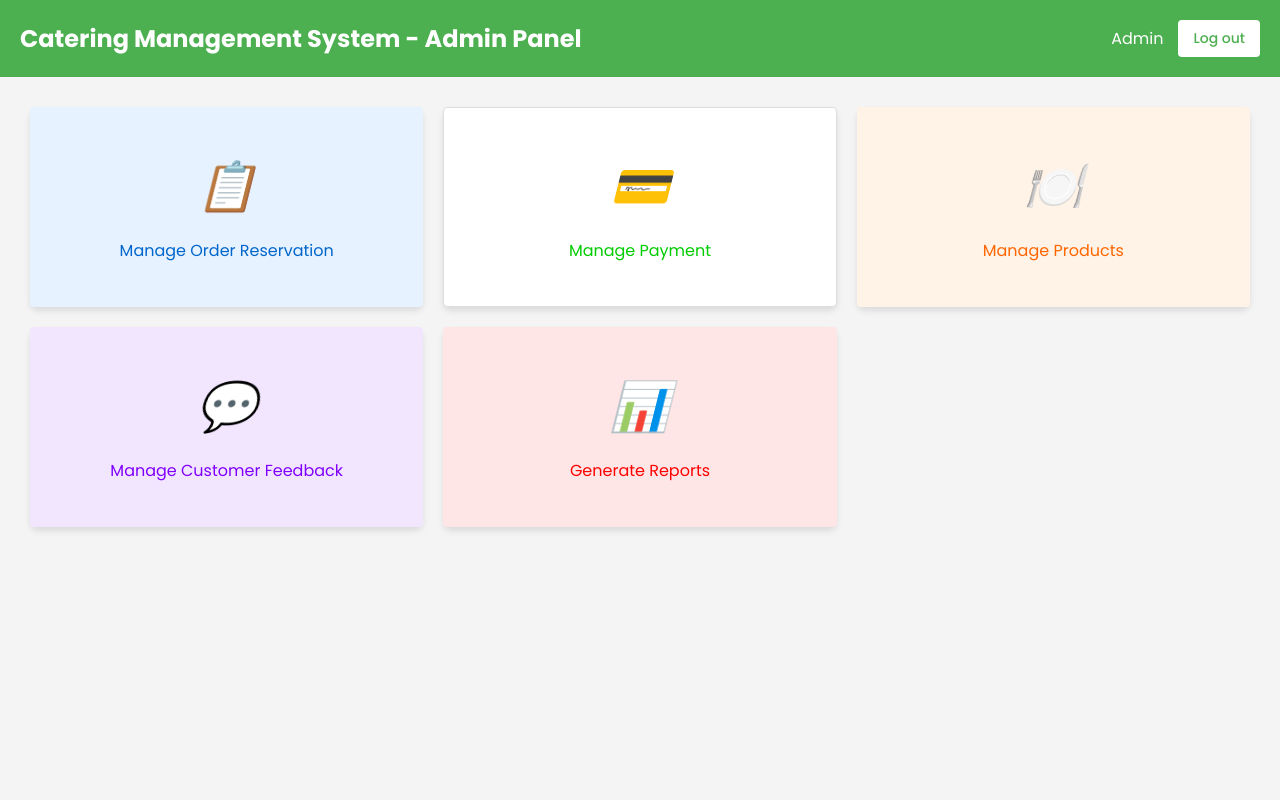
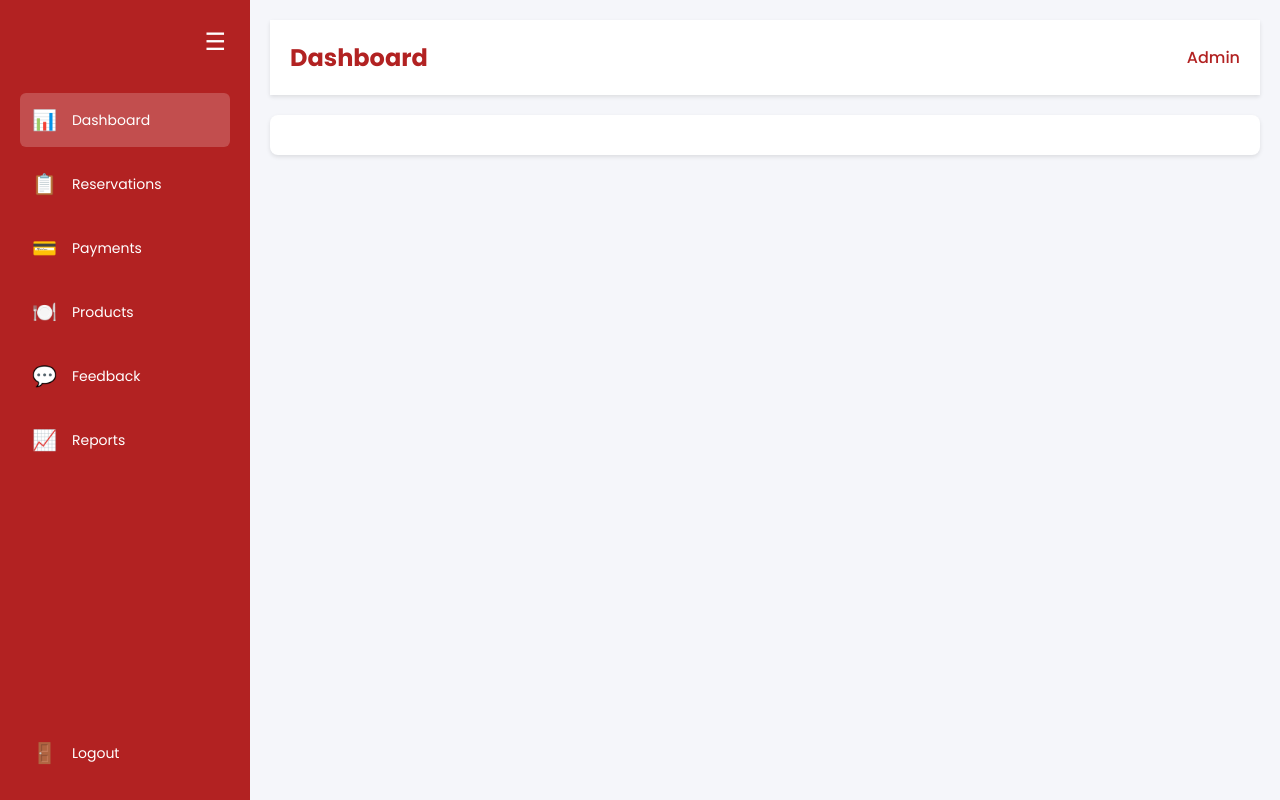
Before and after one commit to mrvndgl/catering-management-system, a React (Vite) app in the folder admin-staff-frontend/: page /admin/feedback in a window 1280 px wide. Both pictures are taken after a click on the button "Back to Dashboard". Built offline with nearby package versions, Linux system fonts and the light colour scheme; no server answers.

Commit message:
Updated ui for admin and staff

```diff
--- a/admin-staff-frontend/src/pages/Dashboard/AdminDashboard.css
+++ b/admin-staff-frontend/src/pages/Dashboard/AdminDashboard.css
@@ -1,27 +1,101 @@
-body {
-    margin: 0;
-    font-family: Arial, sans-serif;
-    background-color: #f4f4f4;
+.admin-dashboard {
+  display: flex;
+  min-height: 100vh;
 }
 
-  .admin-dashboard {
+.dashboard-sidebar {
+  width: 250px;
+  background-color: #B22222;
+  color: white;
+  padding: 20px;
+  transition: width 0.3s ease;
   display: flex;
   flex-direction: column;
-    height: 100vh;
+  gap: 10px;
+}
+
+.dashboard-sidebar.collapsed {
+  width: 80px;
+}
+
+.sidebar-toggle {
+  display: flex;
+  justify-content: flex-end;
+  margin-bottom: 20px;
+}
+
+.toggle-btn {
+  background: none;
+  border: none;
+  color: white;
+  font-size: 24px;
+  cursor: pointer;
+  padding: 4px;
+}
+
+.toggle-btn:hover {
+  background-color: #8F8F8F;
+}
+
+.nav-menu {
+  display: flex;
+  flex-direction: column;
+  gap: 10px;
+}
+
+.nav-link {
+  display: flex;
+  align-items: center;
+  gap: 15px;
+  padding: 12px;
+  width: 100%;
+  background: none;
+  border: none;
+  color: white;
+  cursor: pointer;
+  transition: background-color 0.3s ease;
+  border-radius: 6px;
+  text-align: left;
+}
+
+.nav-link:hover {
+  background-color: rgba(255, 255, 255, 0.1);
+}
+
+.nav-link.active {
+  background-color: rgba(255, 255, 255, 0.2);
+}
+
+.nav-icon {
+  font-size: 20px;
+  min-width: 24px;
+  display: flex;
+  align-items: center;
+  justify-content: center;
+}
+
+.dashboard-sidebar.collapsed .nav-text {
+  display: none;
+}
+
+.logout-link {
+  margin-top: auto;
 }
 
 .dashboard-header {
-    background-color: #4CAF50;
-    color: white;
+  background-color: white;
   padding: 20px;
   display: flex;
   justify-content: space-between;
   align-items: center;
+  box-shadow: 0 2px 4px rgba(0,0,0,0.1);
+  width: 100%;
 }
 
 .dashboard-header h1 {
   margin: 0;
-    font-size: 24px;
+  font-size: 1.5rem;
+  color: #B22222;
 }
 
 .user-info {
@@ -30,92 +104,32 @@ body {
   gap: 15px;
 }
 
-  .logout-btn {
-    background-color: #ffffff;
-    color: #4CAF50;
-    border: none;
-    padding: 8px 15px;
-    border-radius: 4px;
-    cursor: pointer;
+.user-info span {
+  color: #B22222;
   font-weight: 500;
 }
 
-  .logout-btn:hover {
-    background-color: #ff0000;
-    color: #ffffff;
+.dashboard-main {
+  flex: 1;
+  padding: 20px;
+  background-color: #f5f6fa;
 }
 
-  .dashboard-main {
-    flex-grow: 1;
-    padding: 30px;
+.content-area {
+  padding: 20px;
+  background-color: white;
+  border-radius: 8px;
+  margin-top: 20px;
+  box-shadow: 0 2px 4px rgba(0,0,0,0.1);
 }
 
-  .dashboard-grid {
-    display: grid;
-    grid-template-columns: repeat(3, 1fr);
-    gap: 20px;
-  }
-
-  .dashboard-card {
-    background-color: white;
-    border-radius: 8px;
-    box-shadow: 0 4px 6px rgba(0, 0, 0, 0.1);
-    transition: transform 0.3s ease;
-  }
-
-  .dashboard-card:hover {
-    transform: scale(1.05);
-  }
-
-  .dashboard-button {
-    width: 100%;
-    height: 200px;
-    display: flex;
-    flex-direction: column;
-    justify-content: center;
-    align-items: center;
-    background: none;
-    border: none;
-    cursor: pointer;
-    font-size: 16px;
-    gap: 15px;
-  }
-
-  .dashboard-button .icon {
-    font-size: 48px;
-  }
-
-  .order-reservation {
-    background-color: #e6f2ff;
-    color: #0066cc;
-  }
-
-  .payment {
-    background-color: #e6ffe6;
-    color: #00cc00;
-  }
-
-  .products {
-    background-color: #fff2e6;
-    color: #ff6600;
-  }
-
-  .feedback {
-    background-color: #f2e6ff;
-    color: #8000ff;
-  }
-
-  .reports {
-    background-color: #ffe6e6;
-    color: #ff0000;
-  }
-
+/* Logout Modal Styles */
 .logout-modal {
   position: fixed;
   top: 0;
   left: 0;
-    width: 100%;
-    height: 100%;
+  right: 0;
+  bottom: 0;
   background-color: rgba(0, 0, 0, 0.5);
   display: flex;
   justify-content: center;
@@ -124,29 +138,25 @@ body {
 }
 
 .logout-modal-content {
-    background-color: white;
+  background: white;
   padding: 30px;
   border-radius: 8px;
+  box-shadow: 0 4px 6px rgba(0,0,0,0.1);
   text-align: center;
-    box-shadow: 0 4px 6px rgba(0, 0, 0, 0.1);
+  max-width: 400px;
   width: 90%;
-    max-width: 400px;
 }
 
 .logout-modal-content h2 {
-    margin-top: 0;
-    color: #333;
-  }
-
-  .logout-modal-content p {
-    margin-bottom: 20px;
-    color: #666;
+  color: #B22222;
+  margin-bottom: 15px;
 }
 
 .logout-modal-actions {
   display: flex;
+  gap: 10px;
   justify-content: center;
-    gap: 15px;
+  margin-top: 20px;
 }
 
 .logout-confirm-btn,
@@ -155,24 +165,39 @@ body {
   border: none;
   border-radius: 4px;
   cursor: pointer;
-    font-size: 16px;
-    transition: background-color 0.3s ease;
+  font-weight: 500;
+  transition: all 0.3s ease;
 }
 
 .logout-confirm-btn {
-    background-color: #d9534f;
+  background-color: #B22222;
   color: white;
 }
 
 .logout-confirm-btn:hover {
-    background-color: #c9302c;
+  background-color: #8f2e2e;
 }
 
 .logout-cancel-btn {
-    background-color: #f0f0f0;
+  background-color: #e0e0e0;
   color: #333;
 }
 
 .logout-cancel-btn:hover {
-    background-color: #e0e0e0;
+  background-color: #bdbdbd;
 }
+
+/* Responsive Design */
+@media (max-width: 768px) {
+  .dashboard-header h1 {
+    font-size: 1.2rem;
+  }
+
+  .dashboard-sidebar {
+    width: 80px;
+  }
+
+  .nav-text {
+    display: none;
+  }
+}
--- a/admin-staff-frontend/src/pages/Dashboard/AdminDashboard.jsx
+++ b/admin-staff-frontend/src/pages/Dashboard/AdminDashboard.jsx
@@ -1,3 +1,4 @@
+// AdminDashboard.jsx
 import React, { useState } from "react";
 import { useNavigate } from "react-router-dom";
 import "./AdminDashboard.css";
@@ -5,28 +6,53 @@ import "./AdminDashboard.css";
 const AdminDashboard = () => {
   const navigate = useNavigate();
   const [showLogoutConfirm, setShowLogoutConfirm] = useState(false);
-  const [activeSection, setActiveSection] = useState(null);
+  const [activePage, setActivePage] = useState("dashboard");
+  const [isSidebarCollapsed, setIsSidebarCollapsed] = useState(false);
+
+  const navItems = [
+    {
+      id: "dashboard",
+      icon: "📊",
+      label: "Dashboard",
+      path: "/admin/dashboard",
+    },
+    {
+      id: "reservations",
+      icon: "📋",
+      label: "Reservations",
+      path: "/admin/reservations",
+    },
+    {
+      id: "payment",
+      icon: "💳",
+      label: "Payments",
+      path: "/admin/payments",
+    },
+    {
+      id: "products",
+      icon: "🍽️",
+      label: "Products",
+      path: "/admin/products",
+    },
+    {
+      id: "feedback",
+      icon: "💬",
+      label: "Feedback",
+      path: "/admin/feedback",
+    },
+    {
+      id: "reports",
+      icon: "📈",
+      label: "Reports",
+      path: "/admin/reports",
+    },
+  ];
 
   const handleButtonClick = (section) => {
-    setActiveSection(section);
-    switch (section) {
-      case "products":
-        navigate("/admin/products");
-        break;
-      case "reservations":
-        navigate("/admin/reservations");
-        break;
-      case "payment":
-        navigate("/admin/payments");
-        break;
-      case "feedback":
-        navigate("/admin/feedback");
-        break;
-      case "reports":
-        navigate("/admin/reports");
-        break;
-      default:
-        console.log(`No route defined for section: ${section}`);
+    setActivePage(section);
+    const item = navItems.find((item) => item.id === section);
+    if (item) {
+      navigate(item.path);
     }
   };
 
@@ -37,7 +63,6 @@ const AdminDashboard = () => {
   const confirmLogout = () => {
     localStorage.removeItem("token");
     localStorage.removeItem("employeeType");
-
     navigate("/login");
   };
 
@@ -45,41 +70,9 @@ const AdminDashboard = () => {
     setShowLogoutConfirm(false);
   };
 
-  const dashboardButtons = [
-    {
-      id: "order-reservation",
-      icon: "📋",
-      label: "Manage Order Reservation",
-      onClick: () => handleButtonClick("reservations"),
-    },
-    {
-      id: "payment",
-      icon: "💳",
-      label: "Manage Payment",
-      onClick: () => handleButtonClick("payment"),
-    },
-    {
-      id: "products",
-      icon: "🍽️",
-      label: "Manage Products",
-      onClick: () => handleButtonClick("products"),
-    },
-    {
-      id: "feedback",
-      icon: "💬",
-      label: "Manage Customer Feedback",
-      onClick: () => handleButtonClick("feedback"),
-    },
-    {
-      id: "reports",
-      icon: "📊",
-      label: "Generate Reports",
-      onClick: () => handleButtonClick("reports"),
-    },
-  ];
-
   return (
     <div className="admin-dashboard">
+      {/* Logout Modal */}
       {showLogoutConfirm && (
         <div className="logout-modal">
           <div className="logout-modal-content">
@@ -97,31 +90,53 @@ const AdminDashboard = () => {
         </div>
       )}
 
-      <header className="dashboard-header">
-        <h1>Catering Management System - Admin Panel</h1>
-        <div className="user-info">
-          <span>Admin</span>
-          <button className="logout-btn" onClick={handleLogoutClick}>
-            Log out
+      {/* Sidebar */}
+      <div
+        className={`dashboard-sidebar ${isSidebarCollapsed ? "collapsed" : ""}`}
+      >
+        <div className="sidebar-toggle">
+          <button
+            onClick={() => setIsSidebarCollapsed(!isSidebarCollapsed)}
+            className="toggle-btn"
+          >
+            ☰
           </button>
         </div>
-      </header>
 
-      <main className="dashboard-main">
-        <div className="dashboard-grid">
-          {dashboardButtons.map((button) => (
-            <div key={button.id} className="dashboard-card">
-              <button
-                className={`dashboard-button ${button.id}`}
-                onClick={button.onClick}
-              >
-                <i className="icon">{button.icon}</i>
-                <span>{button.label}</span>
-              </button>
-            </div>
+        <nav className="nav-menu">
+          {navItems.map((item) => (
+            <button
+              key={item.id}
+              onClick={() => handleButtonClick(item.id)}
+              className={`nav-link ${activePage === item.id ? "active" : ""}`}
+            >
+              <span className="nav-icon">{item.icon}</span>
+              {!isSidebarCollapsed && (
+                <span className="nav-text">{item.label}</span>
+              )}
+            </button>
           ))}
+        </nav>
+
+        <button className="nav-link logout-link" onClick={handleLogoutClick}>
+          <span className="nav-icon">🚪</span>
+          {!isSidebarCollapsed && <span className="nav-text">Logout</span>}
+        </button>
+      </div>
+
+      <div className="dashboard-main">
+        <header className="dashboard-header">
+          <h1>{activePage.charAt(0).toUpperCase() + activePage.slice(1)}</h1>
+          <div className="user-info">
+            <span>Admin</span>
+          </div>
+        </header>
+
+        {/* Content area for each page will be rendered here */}
+        <div className="content-area">
+          {/* Page specific content will be rendered here */}
         </div>
-      </main>
+      </div>
     </div>
   );
 };
--- a/admin-staff-frontend/src/pages/Dashboard/StaffDashboard.css
+++ b/admin-staff-frontend/src/pages/Dashboard/StaffDashboard.css
@@ -1,12 +1,14 @@
+/* Main Layout */
 .dashboard-container {
   display: flex;
   height: 100vh;
   font-family: Arial, sans-serif;
 }
 
+/* Sidebar Styles */
 .sidebar {
   width: 250px;
-    background-color: #2c3e50;
+  background-color: #B22222;
   color: white;
   transition: width 0.3s;
   position: relative;
@@ -17,6 +19,8 @@
 }
 
 .sidebar.collapsed .sidebar-title,
+.sidebar.collapsed .nav-button span,
+.sidebar.collapsed .nav-text,
 .sidebar.collapsed .nav-button span {
   display: none;
 }
@@ -26,7 +30,7 @@
   display: flex;
   align-items: center;
   justify-content: space-between;
-    border-bottom: 1px solid #34495e;
+  border-bottom: 1px solid #ffffff;
 }
 
 .sidebar-title {
@@ -48,8 +52,10 @@
 
 .toggle-button:hover {
   opacity: 0.8;
+  background-color: #8F8F8F;
 }
 
+/* Navigation Styles */
 .sidebar-nav {
   padding: 20px 0;
 }
@@ -68,11 +74,15 @@
   gap: 10px;
 }
 
-  .nav-button:hover,
-  .nav-button.active {
-    background-color: #34495e;
+.nav-button:hover {
+  background-color: rgba(255, 255, 255, 0.1);
 }
 
+.nav-button.active {
+  background-color: rgba(255, 255, 255, 0.2);
+}
+
+/* Logout Button Styles */
 .logout-button {
   position: absolute;
   bottom: 0;
@@ -83,7 +93,7 @@
   color: white;
   text-align: left;
   cursor: pointer;
-    border-top: 1px solid #34495e;
+  border-top: 1px solid #ffffff;
   display: flex;
   align-items: center;
   gap: 10px;
@@ -93,9 +103,10 @@
   background-color: #34495e;
 }
 
+/* Main Content Area */
 .main-content {
   flex: 1;
-    background-color: #f5f6fa;
+  background-color: #ffffff;
   overflow-y: auto;
 }
 
@@ -111,7 +122,69 @@
   color: #2c3e50;
 }
 
-  /* Media Query for Mobile Responsiveness */
+.content-area {
+  padding: 20px;
+}
+
+/* Logout Modal Styles */
+.logout-modal {
+  position: fixed;
+  top: 0;
+  left: 0;
+  right: 0;
+  bottom: 0;
+  background-color: rgba(0, 0, 0, 0.5);
+  display: flex;
+  justify-content: center;
+  align-items: center;
+  z-index: 1000;
+}
+
+.logout-modal-content {
+  background-color: white;
+  padding: 20px;
+  border-radius: 8px;
+  width: 300px;
+}
+
+.logout-modal-actions {
+  display: flex;
+  justify-content: center;
+  gap: 10px;
+  margin-top: 20px;
+}
+
+/* Logout Button Styles */
+.logout-confirm-btn,
+.logout-cancel-btn {
+  padding: 8px 16px;
+  border: none;
+  border-radius: 4px;
+  cursor: pointer;
+  min-width: 100px;
+  transition: opacity 0.2s ease;
+}
+
+.logout-confirm-btn:hover {
+  background-color: #9B1D1D;
+}
+.logout-cancel-btn:hover {
+  background-color: gray;
+}
+
+.logout-confirm-btn {
+  background-color: #B22222;
+  color: #ffffff;
+  font-weight: 300;
+}
+
+.logout-cancel-btn {
+  background-color: #8F8F8F;
+  color: #ffffff;
+  font-weight: 300;
+}
+
+/* Media Queries */
 @media (max-width: 768px) {
   .sidebar {
       width: 60px;
@@ -120,4 +193,19 @@
   .sidebar-title {
       display: none;
   }
+
+  .logout-modal-content {
+      width: 90%;
+      max-width: 300px;
+      margin: 0 20px;
   }
+
+  .logout-modal-actions {
+      flex-direction: column;
+  }
+
+  .logout-confirm-btn,
+  .logout-cancel-btn {
+      width: 100%;
+  }
+}
--- a/admin-staff-frontend/src/pages/Dashboard/StaffDashboard.jsx
+++ b/admin-staff-frontend/src/pages/Dashboard/StaffDashboard.jsx
@@ -3,12 +3,74 @@ import { useNavigate } from "react-router-dom";
 import "./StaffDashboard.css";
 
 const StaffDashboard = () => {
+  const navigate = useNavigate();
+  const [showLogoutConfirm, setShowLogoutConfirm] = useState(false);
   const [activePage, setActivePage] = useState("dashboard");
   const [isSidebarCollapsed, setIsSidebarCollapsed] = useState(false);
-  const navigate = useNavigate();
+
+  const navItems = [
+    {
+      id: "dashboard",
+      icon: "📊",
+      label: "Dashboard",
+      path: "/staff/dashboard",
+    },
+    {
+      id: "reservations",
+      icon: "📅",
+      label: "Reservations",
+      path: "/staff/reservations",
+    },
+    {
+      id: "payments",
+      icon: "💰",
+      label: "Payments",
+      path: "/staff/payments",
+    },
+  ];
+
+  const handleButtonClick = (section) => {
+    setActivePage(section);
+    const item = navItems.find((item) => item.id === section);
+    if (item) {
+      navigate(item.path);
+    }
+  };
+
+  const handleLogoutClick = () => {
+    setShowLogoutConfirm(true);
+  };
+
+  const confirmLogout = () => {
+    localStorage.removeItem("token");
+    localStorage.removeItem("employeeType");
+    navigate("/login");
+  };
+
+  const cancelLogout = () => {
+    setShowLogoutConfirm(false);
+  };
 
   return (
     <div className="dashboard-container">
+      {/* Logout Modal */}
+      {showLogoutConfirm && (
+        <div className="logout-modal">
+          <div className="logout-modal-content">
+            <h2>Confirm Logout</h2>
+            <p>Are you sure you want to log out?</p>
+            <div className="logout-modal-actions">
+              <button className="logout-confirm-btn" onClick={confirmLogout}>
+                Yes, Logout
+              </button>
+              <button className="logout-cancel-btn" onClick={cancelLogout}>
+                Cancel
+              </button>
+            </div>
+          </div>
+        </div>
+      )}
+
       {/* Sidebar */}
       <div className={`sidebar ${isSidebarCollapsed ? "collapsed" : ""}`}>
         <div className="sidebar-header">
@@ -22,35 +84,22 @@ const StaffDashboard = () => {
         </div>
 
         <nav className="sidebar-nav">
-          <button
-            onClick={() => setActivePage("dashboard")}
-            className={`nav-button ${
-              activePage === "dashboard" ? "active" : ""
-            }`}
-          >
-            📊 Dashboard
-          </button>
-
-          <button
-            onClick={() => setActivePage("reservations")}
-            className={`nav-button ${
-              activePage === "reservations" ? "active" : ""
-            }`}
-          >
-            📅 Reservations
-          </button>
-
-          <button
-            onClick={() => setActivePage("payments")}
-            className={`nav-button ${
-              activePage === "payments" ? "active" : ""
-            }`}
-          >
-            💰 Payments
-          </button>
+          {navItems.map((item) => (
+            <button
+              key={item.id}
+              onClick={() => handleButtonClick(item.id)}
+              className={`nav-button ${activePage === item.id ? "active" : ""}`}
+            >
+              {item.icon}
+              {!isSidebarCollapsed && <span>{item.label}</span>}
+            </button>
+          ))}
         </nav>
 
-        <button className="logout-button">🚪 Logout</button>
+        <button className="logout-button" onClick={handleLogoutClick}>
+          🚪
+          {!isSidebarCollapsed && <span>Logout</span>}
+        </button>
       </div>
 
       {/* Main Content */}
@@ -60,6 +109,9 @@ const StaffDashboard = () => {
             {activePage.charAt(0).toUpperCase() + activePage.slice(1)}
           </h1>
         </header>
+        <div className="content-area">
+          {/* Page specific content will be rendered here */}
+        </div>
       </div>
     </div>
   );
```
Lines whose indentation alone changed are shown as unchanged.
